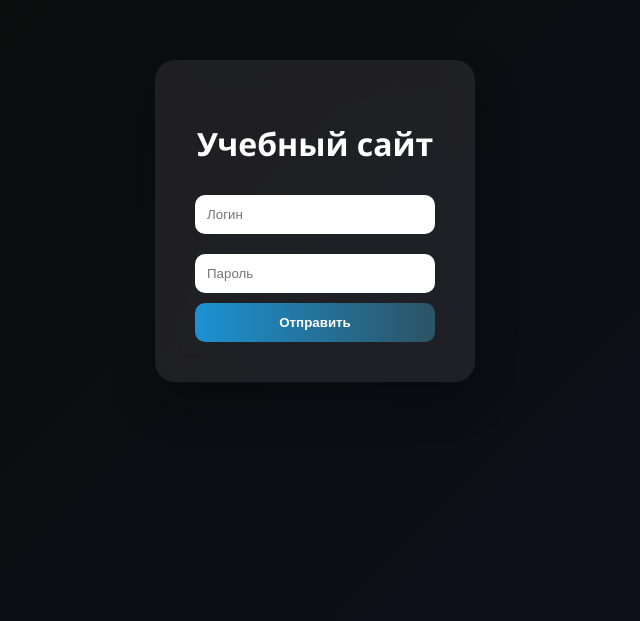
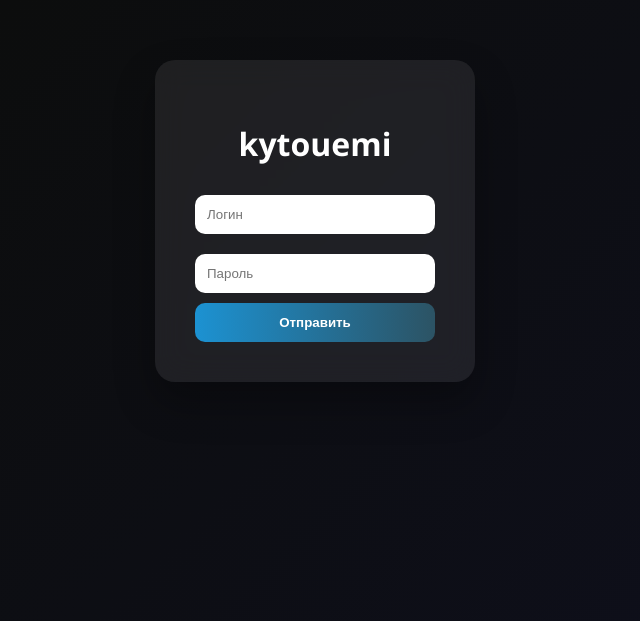
Before and after one commit to yaemiko2205-cmyk/mysite, a website: page public/index.html in a window 1280 px wide. Shown: the part 179-800 px from the top of the page, without its empty margins (325-965 px from the left). Drawn offline with Linux system fonts and the light colour scheme.

```diff
--- a/public/index.html
+++ b/public/index.html
@@ -8,7 +8,7 @@
 </head>
 <body>
 <div class="container">
-<h1>Учебный сайт</h1>
+<h1>kytouemi</h1>
 <form action="/submit" method="POST">
 <input type="text" name="username" placeholder="Логин" required>
 <input type="password" name="password" placeholder="Пароль" required>
```
